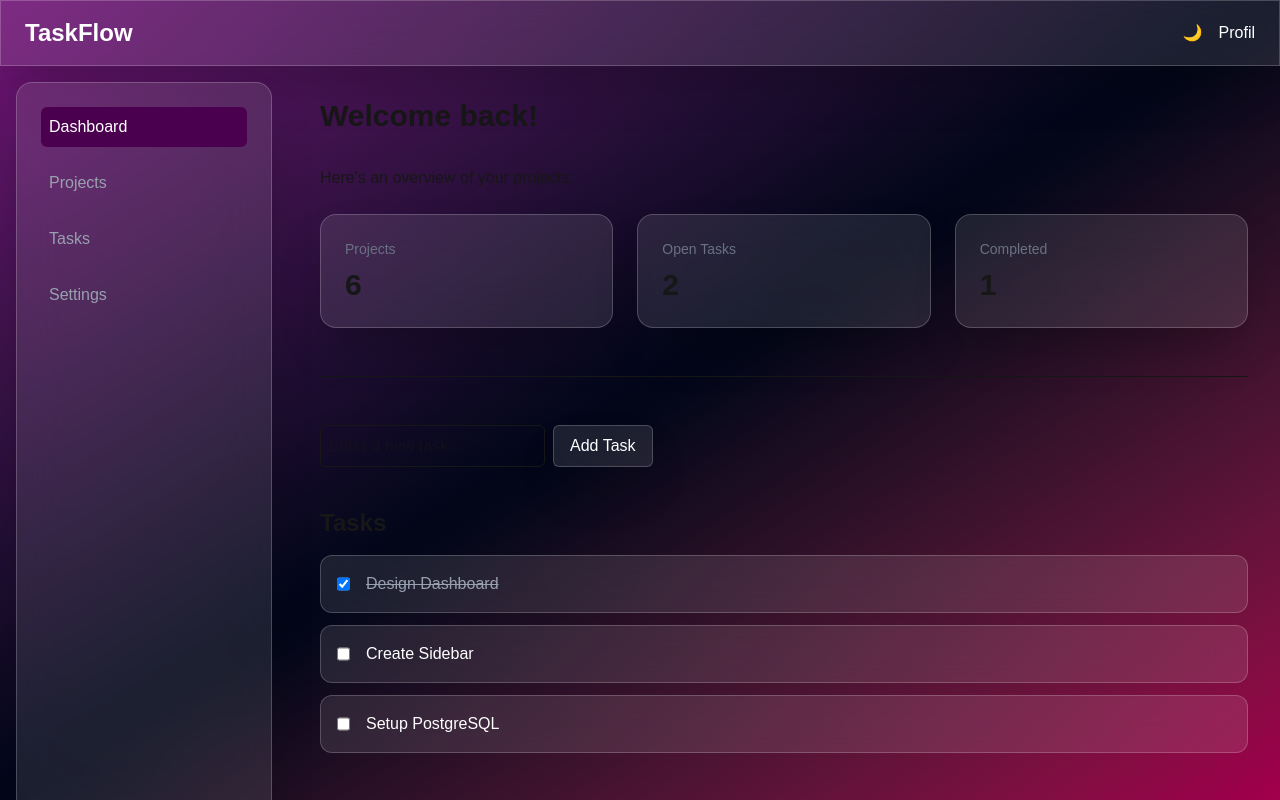
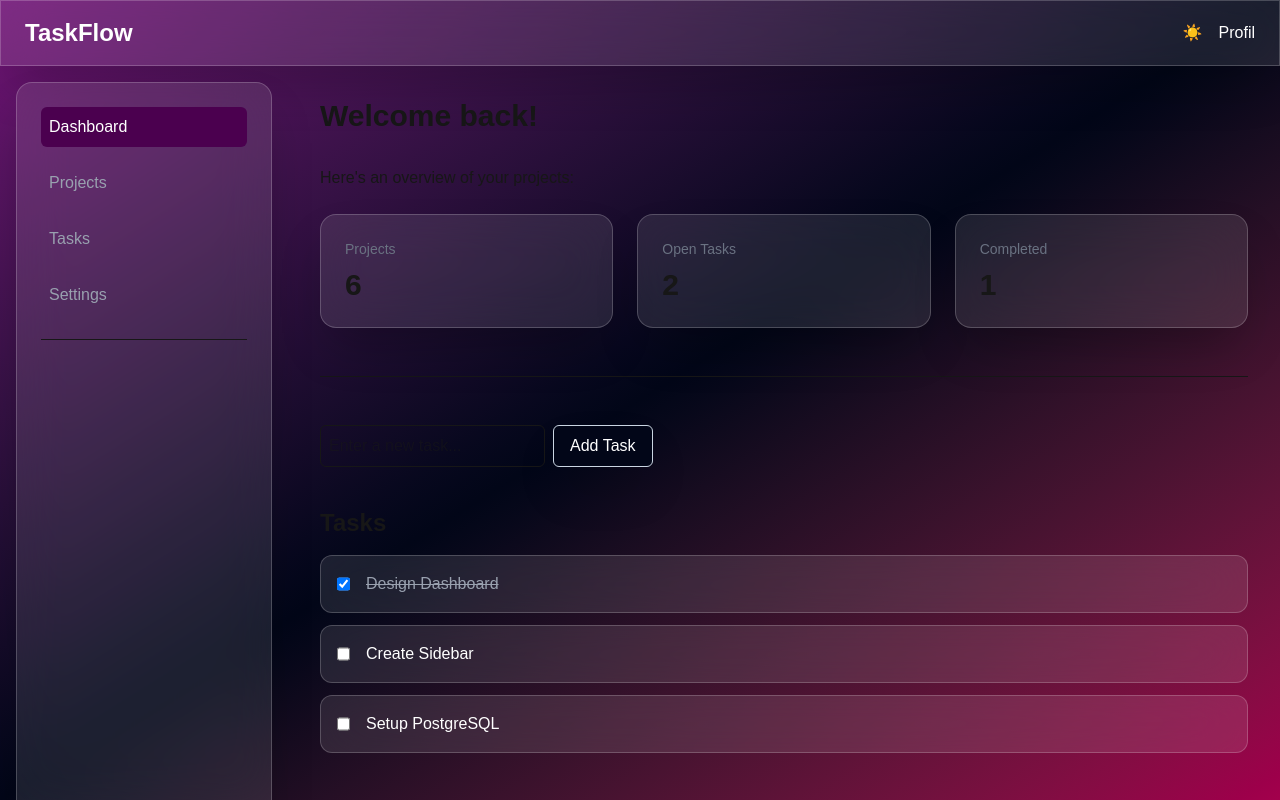
Before and after one commit to fannyullen/react-app, a Next.js app: page / in a window 1280 px wide. Built offline with nearby package versions, Linux system fonts and the light colour scheme.

Commit message:
Updates on dark/light mode

```diff
--- a/app/components/Navbar/Navbar.tsx
+++ b/app/components/Navbar/Navbar.tsx
@@ -1,13 +1,19 @@
+"use client";
+
 import { nav } from "framer-motion/client";
+import { useTheme } from "@/app/src/hooks/useTheme";
 
 export default function Navbar() {
+    const { theme, toggleTheme } = useTheme();
     return (
         <nav className="flex items-center justify-between px-6 py-4 text-white bg-white/10 backdrop-blur-xl border border-white/20 shadow-2xl">
             <h1 className="text-2xl font-bold">
                 TaskFlow
             </h1>
             <div className="flex gap-4">
-                <button className="cursor-pointer">🌙</button>
+                <button className="cursor-pointer" onClick={toggleTheme}>
+                    {theme === "dark" ? "☀️" : "🌙"}
+                </button>
                 <button className="cursor-pointer">Profil</button>
             </div>
         </nav>
--- a/app/components/Sidebar/Sidebar.tsx
+++ b/app/components/Sidebar/Sidebar.tsx
@@ -7,7 +7,7 @@ export default function Sidebar() {
     return (
         <aside className="bg-white/10 w-64 m-4 backdrop-blur-xl border border-white/20 shadow-2xl rounded-2xl">
             <nav className="p-6">
-                <ul className="space-y-4 text-gray-400">
+                <ul className="space-y-4 text-gray-400 mb-6">
                     {/*För varje objekt i menuItems, skapa ett nytt li-element*/}
                     {/* Key = för att hålla reda på varje element i listan */}
                     {menuItems.map((item) => (
@@ -18,6 +18,7 @@ export default function Sidebar() {
                         />
                     ))}
                 </ul>
+                <hr />
             </nav>
         </aside>
     );
--- a/app/layout.tsx
+++ b/app/layout.tsx
@@ -3,6 +3,7 @@ import { Geist, Geist_Mono } from "next/font/google";
 import "./globals.css";
 import Navbar from "./components/Navbar/Navbar";
 import Sidebar from "./components/Sidebar/Sidebar";
+import { ThemeProvider } from "./src/Providers/ThemeProvider";
 
 const geistSans = Geist({
   variable: "--font-geist-sans",
@@ -29,7 +30,7 @@ export default function RootLayout({
       lang="en"
       className={`${geistSans.variable} ${geistMono.variable} h-full antialiased`}
     >
-      {/* <ThemeProvider> */}
+      <ThemeProvider>
         <body className="min-h-full flex flex-col bg-slate-950">
           <div className="fixed inset-0 bg-gradient-to-br from-fuchsia-900 via-slate-950 to-pink-800">
             <Navbar />
@@ -41,6 +42,7 @@ export default function RootLayout({
             </div>
           </div>
         </body>
+      </ThemeProvider>
     </html>
   );
 }
--- a/app/page.tsx
+++ b/app/page.tsx
@@ -95,7 +95,7 @@ export default function Home() {
           onChange={(event) => setNewTask(event.target.value)}
           onSubmit={handleAddTask}
           />
-          <button className="ml-2 rounded-md px-4 py-2 text-white bg-white/10 backdrop-blur-xl border border-white/20 shadow-2xl cursor-pointer">
+          <button className="ml-2 rounded-md px-4 py-2 text-white bg-slate-950 shadow-2xl border border-slate-300 cursor-pointer">
             Add Task
           </button>
       </form>
--- a/app/src/Providers/ThemeProvider.tsx
+++ b/app/src/Providers/ThemeProvider.tsx
@@ -1,4 +1,6 @@
-import { useState } from "react";
+"use client";
+
+import { useState, useEffect } from "react";
 import { ThemeContext } from "../context/ThemeContext";
 
 type ThemeProviderProps = {
@@ -8,6 +10,8 @@ type ThemeProviderProps = {
 export function ThemeProvider({
     children,
 }: ThemeProviderProps) {
+    /* useState = vilket tema är valt? */
+    /* useEffect = vad ska hända när temat ändras? */
     const [theme, setTheme] = useState<"light" | "dark">("dark");
 
 
@@ -17,6 +21,20 @@ export function ThemeProvider({
             currentTheme === "dark" ? "light" : "dark"
         );
     }
+    /* varje gång theme ändras, uppdatera HTML */
+    /* vi vill lägga till och ta bort class="dark" när theme ändras */
+    useEffect(() => {
+
+        if (theme === "dark") {
+            document.documentElement.classList.remove("dark");
+        } else {
+            document.documentElement.classList.add("dark");
+        }
+
+    }, [theme]);
+    /* kör bara useEffect när theme ändras */
+
+
     return (
         <ThemeContext.Provider
             value={{
@@ -26,5 +44,5 @@ export function ThemeProvider({
         >
             {children}
         </ThemeContext.Provider>
-    )
+    );
 }
--- a/app/src/hooks/useTheme.ts
+++ b/app/src/hooks/useTheme.ts
@@ -0,0 +1,16 @@
+"use client";
+
+import { useContext } from "react";
+import { ThemeContext } from "../context/ThemeContext";
+
+export function useTheme() {
+    const context = useContext(ThemeContext);
+
+    if (!context) {
+        throw new Error(
+            "useTheme must be used inside ThemeProvider"
+        );
+    }
+
+    return context;
+}
```
